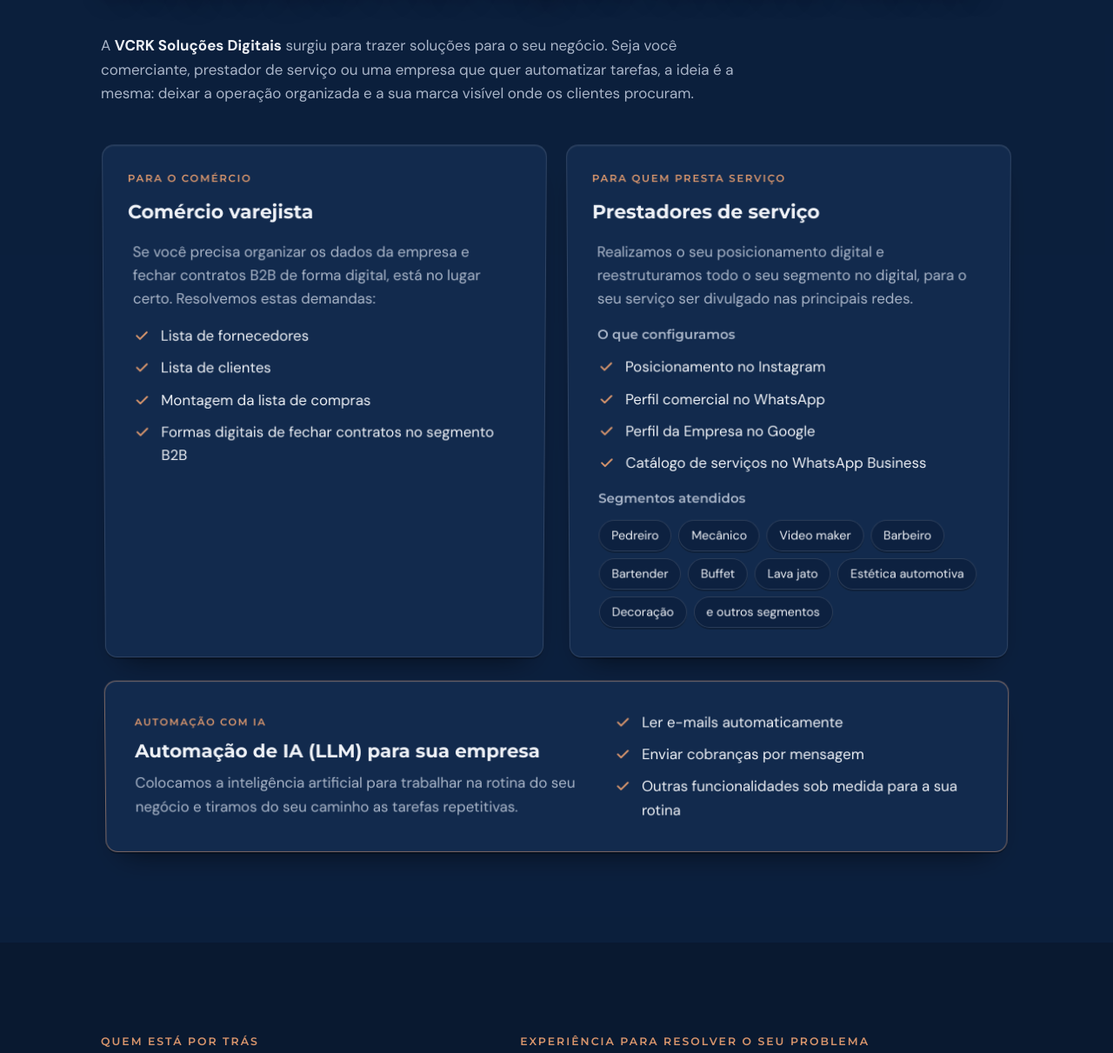
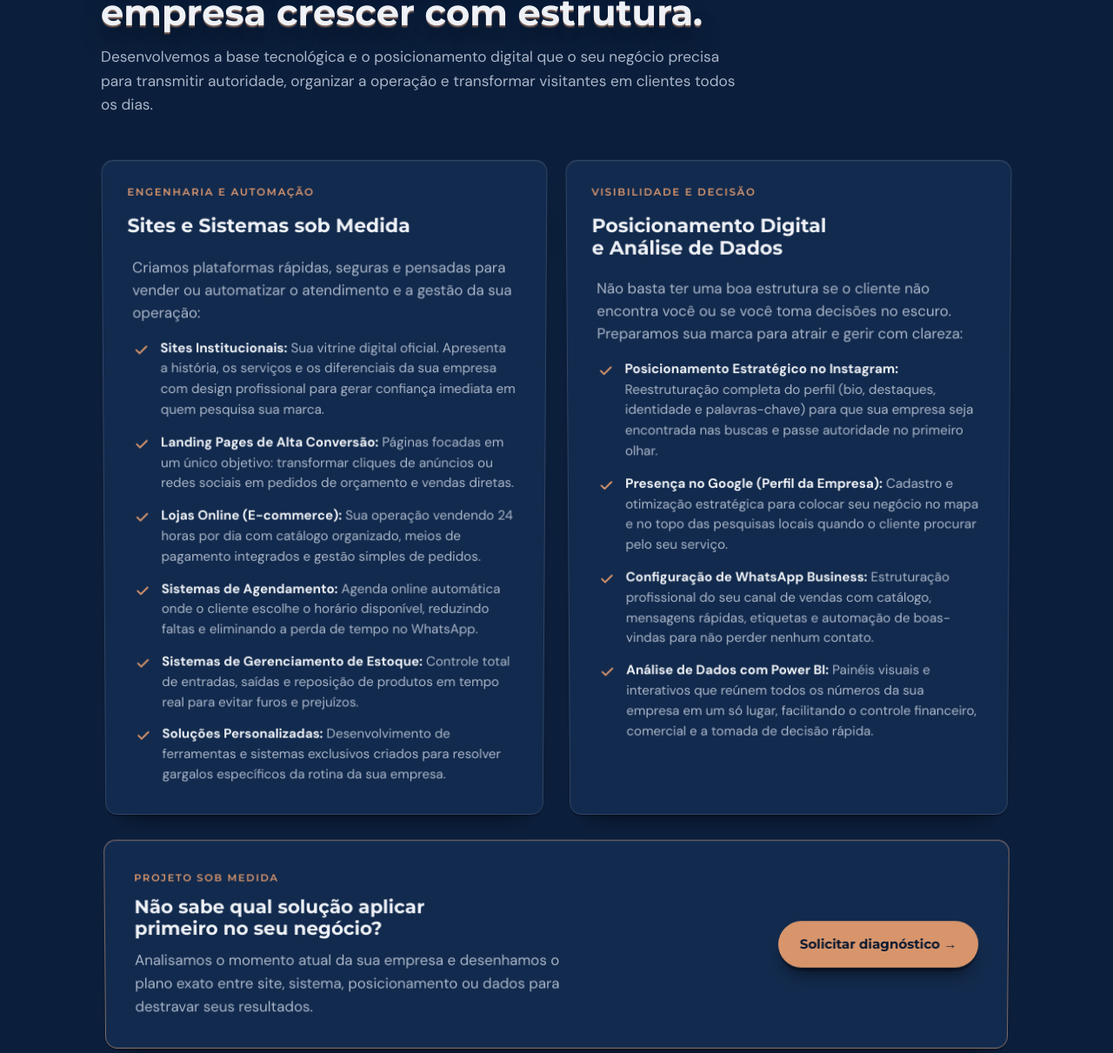
Before and after one commit to Vitor192/VCRK-Servi-os-Digitais-, a plain HTML site: page index.html in a window 1280 px wide. Shown: the part 917-2128 px from the top of the page at 87% size. Drawn offline with Linux system fonts and the light colour scheme.

Commit message:
Atualiza a seção Sobre com as novas soluções da VCRK
Co-Authored-By: Claude Sonnet 5.5 <noreply@anthropic.com>
Claude-Session: https://claude.ai/code/session_013ssWc8JcYVQw3MnLvR3csm

```diff
--- a/index.html
+++ b/index.html
@@ -553,6 +553,14 @@ textarea.input { min-height: 140px; resize: vertical; line-height: 1.5; }
 .sum { white-space: pre-wrap; background: var(--bg-alt); border: 1px solid var(--line); border-radius: 12px; padding: 16px; font-size: .92rem; color: var(--fg); overflow-wrap: anywhere; line-height: 1.55; }
 .orc-toast { position: fixed; left: 50%; transform: translateX(-50%); z-index: 80; bottom: calc(90px + env(safe-area-inset-bottom, 0px)); background: var(--fg); color: var(--bg); padding: 10px 18px; border-radius: 999px; font-size: .9rem; font-weight: 500; max-width: calc(100% - 32px); }
 @media (prefers-reduced-motion: reduce) { .orc-pane.is-active, .orc-result { animation: none; } .orc-progress i { transition: none; } }
+
+/* Seção de soluções */
+.checks.feat { gap: 14px; }
+.checks.feat li span { color: var(--muted); font-size: .96rem; line-height: 1.55; }
+.checks.feat li span b { color: var(--fg); font-weight: 700; }
+.audience > p:not(.tag) { line-height: 1.55; }
+.cta-act { display: grid; gap: 12px; justify-items: start; }
+@media (min-width: 860px) { .audience.ai .cta-act { justify-self: end; } }
 </style>
 
 </head>
@@ -634,52 +642,44 @@ textarea.input { min-height: 140px; resize: vertical; line-height: 1.5; }
   <section class="band alt" id="sobre">
     <div class="wrap">
       <div class="section-head">
-        <p class="eyebrow">Sobre a VCRK</p>
-        <h2 class="h2">Soluções para o seu negócio funcionar melhor.</h2>
-      </div>
-      <div class="about-text">
-        <p>A <strong>VCRK Soluções Digitais</strong> surgiu para trazer soluções para o seu negócio. Seja você comerciante, prestador de serviço ou uma empresa que quer automatizar tarefas, a ideia é a mesma: deixar a operação organizada e a sua marca visível onde os clientes procuram.</p>
+        <p class="eyebrow">Soluções VCRK</p>
+        <h2 class="h2">O que oferecemos para a sua empresa crescer com estrutura.</h2>
+        <p class="lead">Desenvolvemos a base tecnológica e o posicionamento digital que o seu negócio precisa para transmitir autoridade, organizar a operação e transformar visitantes em clientes todos os dias.</p>
       </div>
       <div class="audiences">
         <article class="audience">
-          <p class="tag">Para o comércio</p>
-          <h3>Comércio varejista</h3>
-          <p>Se você precisa organizar os dados da empresa e fechar contratos B2B de forma digital, está no lugar certo. Resolvemos estas demandas:</p>
-          <ul class="checks">
-            <li><svg viewBox="0 0 24 24" fill="none" stroke="currentColor" stroke-width="2.4" stroke-linecap="round" stroke-linejoin="round" aria-hidden="true"><path d="m5 12.5 4.5 4.5L19 7.5"/></svg><span>Lista de fornecedores</span></li>
-            <li><svg viewBox="0 0 24 24" fill="none" stroke="currentColor" stroke-width="2.4" stroke-linecap="round" stroke-linejoin="round" aria-hidden="true"><path d="m5 12.5 4.5 4.5L19 7.5"/></svg><span>Lista de clientes</span></li>
-            <li><svg viewBox="0 0 24 24" fill="none" stroke="currentColor" stroke-width="2.4" stroke-linecap="round" stroke-linejoin="round" aria-hidden="true"><path d="m5 12.5 4.5 4.5L19 7.5"/></svg><span>Montagem da lista de compras</span></li>
-            <li><svg viewBox="0 0 24 24" fill="none" stroke="currentColor" stroke-width="2.4" stroke-linecap="round" stroke-linejoin="round" aria-hidden="true"><path d="m5 12.5 4.5 4.5L19 7.5"/></svg><span>Formas digitais de fechar contratos no segmento B2B</span></li>
+          <p class="tag">Engenharia e automação</p>
+          <h3>Sites e Sistemas sob Medida</h3>
+          <p>Criamos plataformas rápidas, seguras e pensadas para vender ou automatizar o atendimento e a gestão da sua operação:</p>
+          <ul class="checks feat">
+            <li><svg viewBox="0 0 24 24" fill="none" stroke="currentColor" stroke-width="2.4" stroke-linecap="round" stroke-linejoin="round" aria-hidden="true"><path d="m5 12.5 4.5 4.5L19 7.5"/></svg><span><b>Sites Institucionais:</b> Sua vitrine digital oficial. Apresenta a história, os serviços e os diferenciais da sua empresa com design profissional para gerar confiança imediata em quem pesquisa sua marca.</span></li>
+            <li><svg viewBox="0 0 24 24" fill="none" stroke="currentColor" stroke-width="2.4" stroke-linecap="round" stroke-linejoin="round" aria-hidden="true"><path d="m5 12.5 4.5 4.5L19 7.5"/></svg><span><b>Landing Pages de Alta Conversão:</b> Páginas focadas em um único objetivo: transformar cliques de anúncios ou redes sociais em pedidos de orçamento e vendas diretas.</span></li>
+            <li><svg viewBox="0 0 24 24" fill="none" stroke="currentColor" stroke-width="2.4" stroke-linecap="round" stroke-linejoin="round" aria-hidden="true"><path d="m5 12.5 4.5 4.5L19 7.5"/></svg><span><b>Lojas Online (E-commerce):</b> Sua operação vendendo 24 horas por dia com catálogo organizado, meios de pagamento integrados e gestão simples de pedidos.</span></li>
+            <li><svg viewBox="0 0 24 24" fill="none" stroke="currentColor" stroke-width="2.4" stroke-linecap="round" stroke-linejoin="round" aria-hidden="true"><path d="m5 12.5 4.5 4.5L19 7.5"/></svg><span><b>Sistemas de Agendamento:</b> Agenda online automática onde o cliente escolhe o horário disponível, reduzindo faltas e eliminando a perda de tempo no WhatsApp.</span></li>
+            <li><svg viewBox="0 0 24 24" fill="none" stroke="currentColor" stroke-width="2.4" stroke-linecap="round" stroke-linejoin="round" aria-hidden="true"><path d="m5 12.5 4.5 4.5L19 7.5"/></svg><span><b>Sistemas de Gerenciamento de Estoque:</b> Controle total de entradas, saídas e reposição de produtos em tempo real para evitar furos e prejuízos.</span></li>
+            <li><svg viewBox="0 0 24 24" fill="none" stroke="currentColor" stroke-width="2.4" stroke-linecap="round" stroke-linejoin="round" aria-hidden="true"><path d="m5 12.5 4.5 4.5L19 7.5"/></svg><span><b>Soluções Personalizadas:</b> Desenvolvimento de ferramentas e sistemas exclusivos criados para resolver gargalos específicos da rotina da sua empresa.</span></li>
           </ul>
         </article>
         <article class="audience">
-          <p class="tag">Para quem presta serviço</p>
-          <h3>Prestadores de serviço</h3>
-          <p>Realizamos o seu posicionamento digital e reestruturamos todo o seu segmento no digital, para o seu serviço ser divulgado nas principais redes.</p>
-          <p class="subhead">O que configuramos</p>
-          <ul class="checks">
-            <li><svg viewBox="0 0 24 24" fill="none" stroke="currentColor" stroke-width="2.4" stroke-linecap="round" stroke-linejoin="round" aria-hidden="true"><path d="m5 12.5 4.5 4.5L19 7.5"/></svg><span>Posicionamento no Instagram</span></li>
-            <li><svg viewBox="0 0 24 24" fill="none" stroke="currentColor" stroke-width="2.4" stroke-linecap="round" stroke-linejoin="round" aria-hidden="true"><path d="m5 12.5 4.5 4.5L19 7.5"/></svg><span>Perfil comercial no WhatsApp</span></li>
-            <li><svg viewBox="0 0 24 24" fill="none" stroke="currentColor" stroke-width="2.4" stroke-linecap="round" stroke-linejoin="round" aria-hidden="true"><path d="m5 12.5 4.5 4.5L19 7.5"/></svg><span>Perfil da Empresa no Google</span></li>
-            <li><svg viewBox="0 0 24 24" fill="none" stroke="currentColor" stroke-width="2.4" stroke-linecap="round" stroke-linejoin="round" aria-hidden="true"><path d="m5 12.5 4.5 4.5L19 7.5"/></svg><span>Catálogo de serviços no WhatsApp Business</span></li>
-          </ul>
-          <p class="subhead">Segmentos atendidos</p>
-          <ul class="chips">
-            <li>Pedreiro</li><li>Mecânico</li><li>Video maker</li><li>Barbeiro</li><li>Bartender</li>
-            <li>Buffet</li><li>Lava jato</li><li>Estética automotiva</li><li>Decoração</li><li>e outros segmentos</li>
+          <p class="tag">Visibilidade e decisão</p>
+          <h3>Posicionamento Digital e Análise de Dados</h3>
+          <p>Não basta ter uma boa estrutura se o cliente não encontra você ou se você toma decisões no escuro. Preparamos sua marca para atrair e gerir com clareza:</p>
+          <ul class="checks feat">
+            <li><svg viewBox="0 0 24 24" fill="none" stroke="currentColor" stroke-width="2.4" stroke-linecap="round" stroke-linejoin="round" aria-hidden="true"><path d="m5 12.5 4.5 4.5L19 7.5"/></svg><span><b>Posicionamento Estratégico no Instagram:</b> Reestruturação completa do perfil (bio, destaques, identidade e palavras-chave) para que sua empresa seja encontrada nas buscas e passe autoridade no primeiro olhar.</span></li>
+            <li><svg viewBox="0 0 24 24" fill="none" stroke="currentColor" stroke-width="2.4" stroke-linecap="round" stroke-linejoin="round" aria-hidden="true"><path d="m5 12.5 4.5 4.5L19 7.5"/></svg><span><b>Presença no Google (Perfil da Empresa):</b> Cadastro e otimização estratégica para colocar seu negócio no mapa e no topo das pesquisas locais quando o cliente procurar pelo seu serviço.</span></li>
+            <li><svg viewBox="0 0 24 24" fill="none" stroke="currentColor" stroke-width="2.4" stroke-linecap="round" stroke-linejoin="round" aria-hidden="true"><path d="m5 12.5 4.5 4.5L19 7.5"/></svg><span><b>Configuração de WhatsApp Business:</b> Estruturação profissional do seu canal de vendas com catálogo, mensagens rápidas, etiquetas e automação de boas-vindas para não perder nenhum contato.</span></li>
+            <li><svg viewBox="0 0 24 24" fill="none" stroke="currentColor" stroke-width="2.4" stroke-linecap="round" stroke-linejoin="round" aria-hidden="true"><path d="m5 12.5 4.5 4.5L19 7.5"/></svg><span><b>Análise de Dados com Power BI:</b> Painéis visuais e interativos que reúnem todos os números da sua empresa em um só lugar, facilitando o controle financeiro, comercial e a tomada de decisão rápida.</span></li>
           </ul>
         </article>
         <article class="audience ai">
           <div class="ai-head">
-            <p class="tag">Automação com IA</p>
-            <h3>Automação de IA (LLM) para sua empresa</h3>
-            <p>Colocamos a inteligência artificial para trabalhar na rotina do seu negócio e tiramos do seu caminho as tarefas repetitivas.</p>
+            <p class="tag">Projeto sob medida</p>
+            <h3>Não sabe qual solução aplicar primeiro no seu negócio?</h3>
+            <p>Analisamos o momento atual da sua empresa e desenhamos o plano exato entre site, sistema, posicionamento ou dados para destravar seus resultados.</p>
           </div>
-          <ul class="checks">
-            <li><svg viewBox="0 0 24 24" fill="none" stroke="currentColor" stroke-width="2.4" stroke-linecap="round" stroke-linejoin="round" aria-hidden="true"><path d="m5 12.5 4.5 4.5L19 7.5"/></svg><span>Ler e-mails automaticamente</span></li>
-            <li><svg viewBox="0 0 24 24" fill="none" stroke="currentColor" stroke-width="2.4" stroke-linecap="round" stroke-linejoin="round" aria-hidden="true"><path d="m5 12.5 4.5 4.5L19 7.5"/></svg><span>Enviar cobranças por mensagem</span></li>
-            <li><svg viewBox="0 0 24 24" fill="none" stroke="currentColor" stroke-width="2.4" stroke-linecap="round" stroke-linejoin="round" aria-hidden="true"><path d="m5 12.5 4.5 4.5L19 7.5"/></svg><span>Outras funcionalidades sob medida para a sua rotina</span></li>
-          </ul>
+          <div class="cta-act">
+            <a class="btn btn-primary" href="https://wa.me/5522981513033?text=Ol%C3%A1%21%20Quero%20solicitar%20um%20diagn%C3%B3stico%20para%20a%20minha%20empresa." target="_blank" rel="noopener">Solicitar diagnóstico →</a>
+          </div>
         </article>
       </div>
     </div>
```
